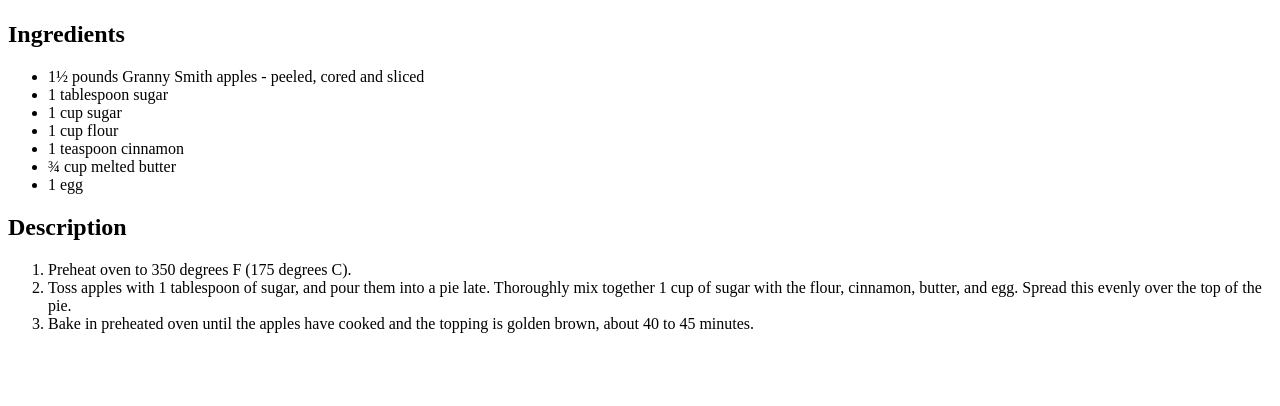
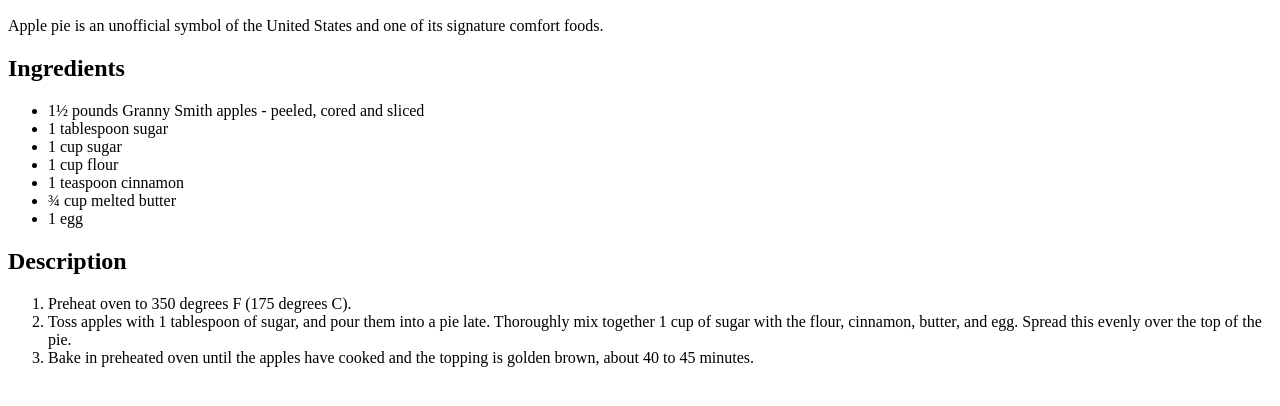
Before and after one commit to GabrielSimonassi/odin-recipes, a plain HTML site: page recipes/apple_pie.html in a window 1280 px wide. Shown: the part 308-714 px from the top of the page. Drawn offline with Linux system fonts and the light colour scheme.

Commit message:
Add a description to the apple pie recipe

```diff
--- a/recipes/apple_pie.html
+++ b/recipes/apple_pie.html
@@ -10,6 +10,9 @@
 <body>
     <h1>Apple Pie</h1>
     <img src="../images/apple_pie.jpg" alt="Apple pie" width="300"><br>
+    <p>
+        Apple pie is an unofficial symbol of the United States and one of its signature comfort foods.
+    </p>
 
     <h2>Ingredients</h2>
 
```
